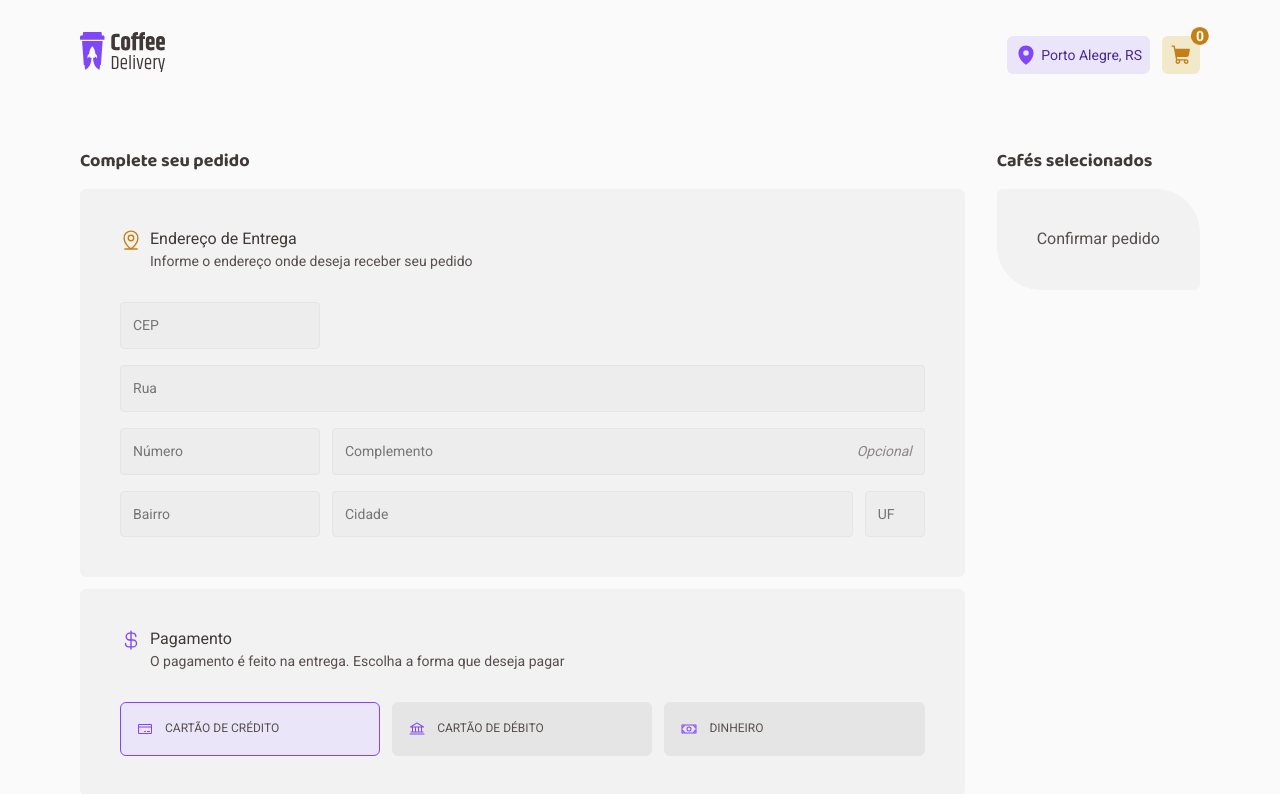
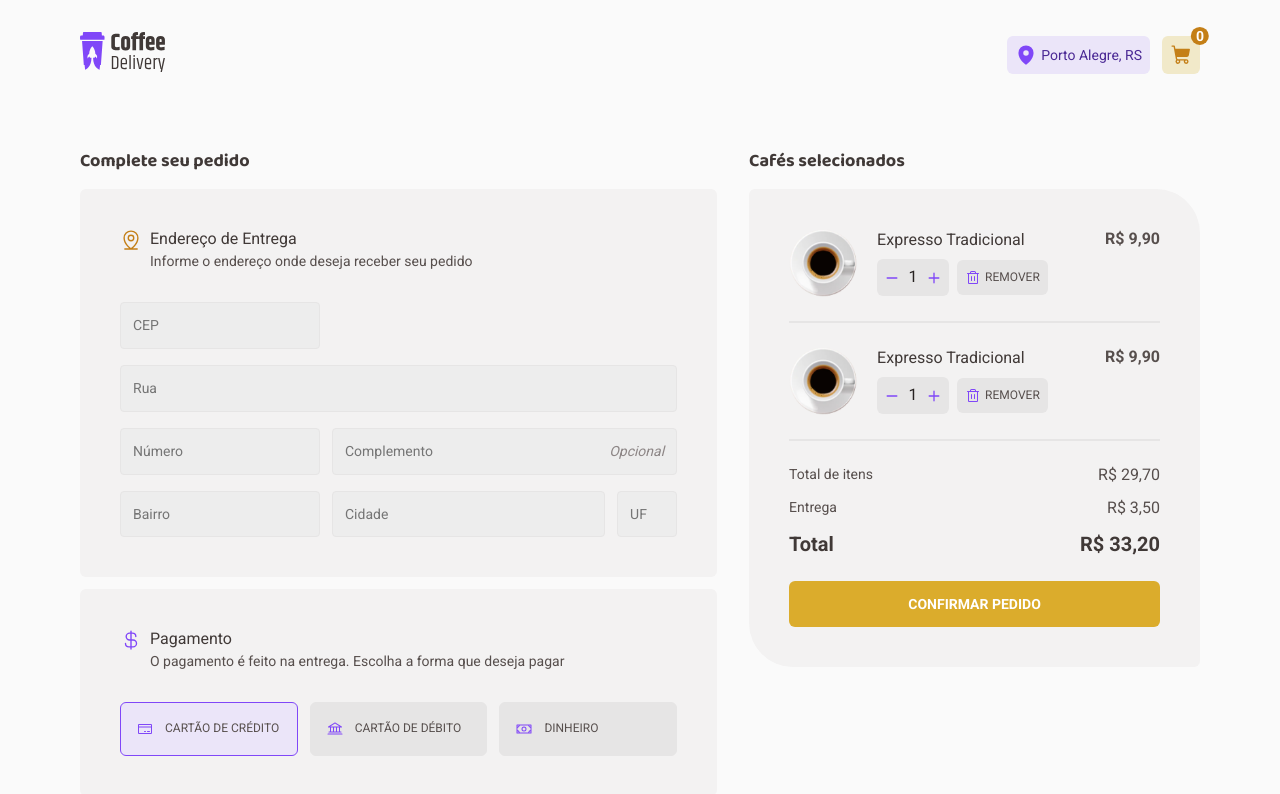
Before and after one commit to GeovaniJose/rocketseat-reactjs-2024-challenge-coffee-delivery, a React (Vite) app: page /checkout in a window 1280 px wide. Shown: the top 794 px of the page. Built offline with nearby package versions, Linux system fonts and the light colour scheme.

Commit message:
feat: complete checkout layout

```diff
--- a/src/pages/Checkout/index.tsx
+++ b/src/pages/Checkout/index.tsx
@@ -4,19 +4,27 @@ import {
   CurrencyDollar,
   MapPinLine,
   Money,
+  Trash,
 } from '@phosphor-icons/react'
 
+import tradicionalImg from '../../assets/coffees/expresso.png'
 import { Radio } from '../../components/Radio'
 import { TextField } from '../../components/TextField'
+import { QuantityCounter } from '../../components/QuantityCounter'
 
 import {
   Address,
   CartPreview,
+  CartTotal,
+  ConfirmButton,
   Container,
+  Divider,
   FormContent,
   Heading,
   Payment,
   PaymentOptions,
+  ProductInfo,
+  ProductItem,
   Title,
 } from './styles'
 
@@ -105,7 +113,72 @@ export function Checkout() {
       <div>
         <Title>Cafés selecionados</Title>
 
-        <CartPreview>Confirmar pedido</CartPreview>
+        <CartPreview>
+          <ProductItem>
+            <img src={tradicionalImg} alt="" />
+
+            <ProductInfo>
+              <span>Expresso Tradicional</span>
+
+              <QuantityCounter
+                quantity={1}
+                incrementQuantity={() => null}
+                decrementQuantity={() => null}
+              />
+
+              <button>
+                <Trash size={16} />
+                <span>Remover</span>
+              </button>
+            </ProductInfo>
+
+            <aside>R$ 9,90</aside>
+          </ProductItem>
+
+          <Divider />
+
+          <ProductItem>
+            <img src={tradicionalImg} alt="" />
+
+            <ProductInfo>
+              <span>Expresso Tradicional</span>
+
+              <QuantityCounter
+                quantity={1}
+                incrementQuantity={() => null}
+                decrementQuantity={() => null}
+              />
+
+              <button>
+                <Trash size={16} />
+                <span>Remover</span>
+              </button>
+            </ProductInfo>
+
+            <aside>R$ 9,90</aside>
+          </ProductItem>
+
+          <Divider />
+
+          <CartTotal>
+            <div>
+              <span>Total de itens</span>
+              <span>R$ 29,70</span>
+            </div>
+
+            <div>
+              <span>Entrega</span>
+              <span>R$ 3,50</span>
+            </div>
+
+            <div>
+              <strong>Total</strong>
+              <strong>R$ 33,20</strong>
+            </div>
+          </CartTotal>
+
+          <ConfirmButton>Confirmar pedido</ConfirmButton>
+        </CartPreview>
       </div>
     </Container>
   )
--- a/src/pages/Checkout/styles.ts
+++ b/src/pages/Checkout/styles.ts
@@ -98,4 +98,99 @@ export const CartPreview = styled.div`
   padding: 2.5rem;
   border-radius: 6px 44px;
   background: ${(props) => props.theme.colors['base-card']};
+
+  display: flex;
+  flex-direction: column;
+  gap: 1.5rem;
 `
+
+export const ProductItem = styled.div`
+  display: flex;
+  align-items: center;
+  gap: 1.25rem;
+
+  > img {
+    width: 4.25rem;
+  }
+
+  > aside {
+    font-weight: bold;
+    align-self: start;
+  }
+`
+
+export const ProductInfo = styled.div`
+  max-width: 13rem;
+  display: flex;
+  align-items: center;
+  flex-wrap: wrap;
+  gap: 0.5rem;
+
+  > span {
+    color: ${(props) => props.theme.colors['base-subtitle']};
+  }
+
+  > button {
+    display: flex;
+    align-items: center;
+    justify-content: center;
+    gap: 0.25rem;
+
+    padding: 0.5rem;
+    border-radius: 6px;
+    text-transform: uppercase;
+    color: ${(props) => props.theme.colors['base-text']};
+    background: ${(props) => props.theme.colors['base-button']};
+    ${mixins.fonts.buttonS}
+
+    &:hover {
+      color: ${(props) => props.theme.colors['base-subtitle']};
+      background: ${(props) => props.theme.colors['base-hover']};
+    }
+
+    > svg {
+      color: ${(props) => props.theme.colors.purple};
+    }
+  }
+`
+
+export const Divider = styled.span`
+  border: 1px solid ${(props) => props.theme.colors['base-button']};
+`
+
+export const CartTotal = styled.div`
+  display: flex;
+  flex-direction: column;
+  gap: 0.75rem;
+
+  > div {
+    display: flex;
+    justify-content: space-between;
+    ${mixins.fonts.textS}
+    color: ${(props) => props.theme.colors['base-text']};
+
+    > span:last-child {
+      ${mixins.fonts.textM}
+    }
+
+    > strong {
+      ${mixins.fonts.textL}
+      font-weight: bold;
+      color: ${(props) => props.theme.colors['base-subtitle']};
+    }
+  }
+`
+
+export const ConfirmButton = styled.button`
+  padding: 0.75rem 0.5rem;
+  text-transform: uppercase;
+  ${mixins.fonts.buttonG}
+  border-radius: 6px;
+  color: ${(props) => props.theme.colors.white};
+  background: ${(props) => props.theme.colors.yellow};
+  transition: all 0.2s;
+
+  &:hover {
+    background: ${(props) => props.theme.colors['yellow-dark']};
+  }
+`
```
